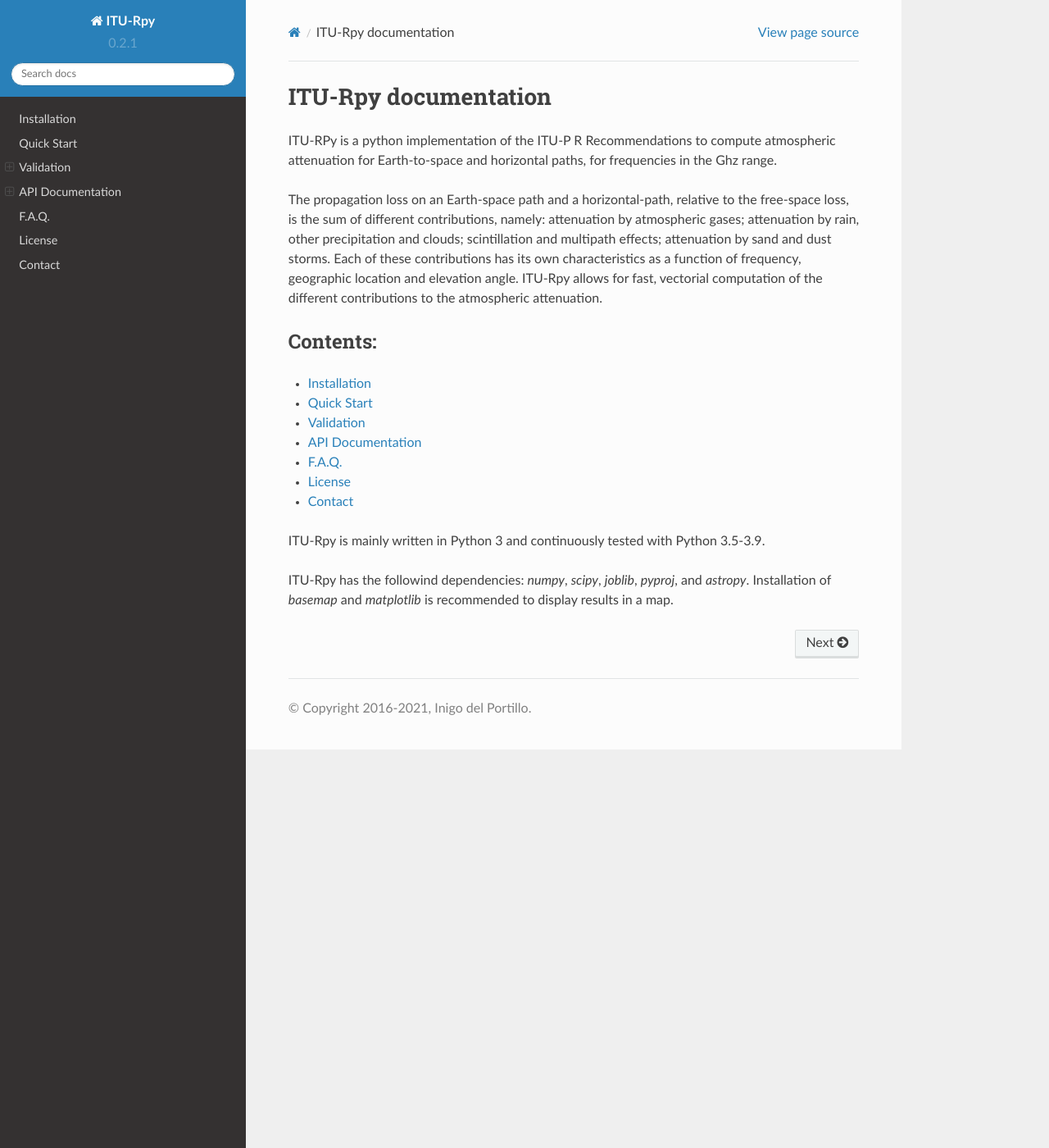
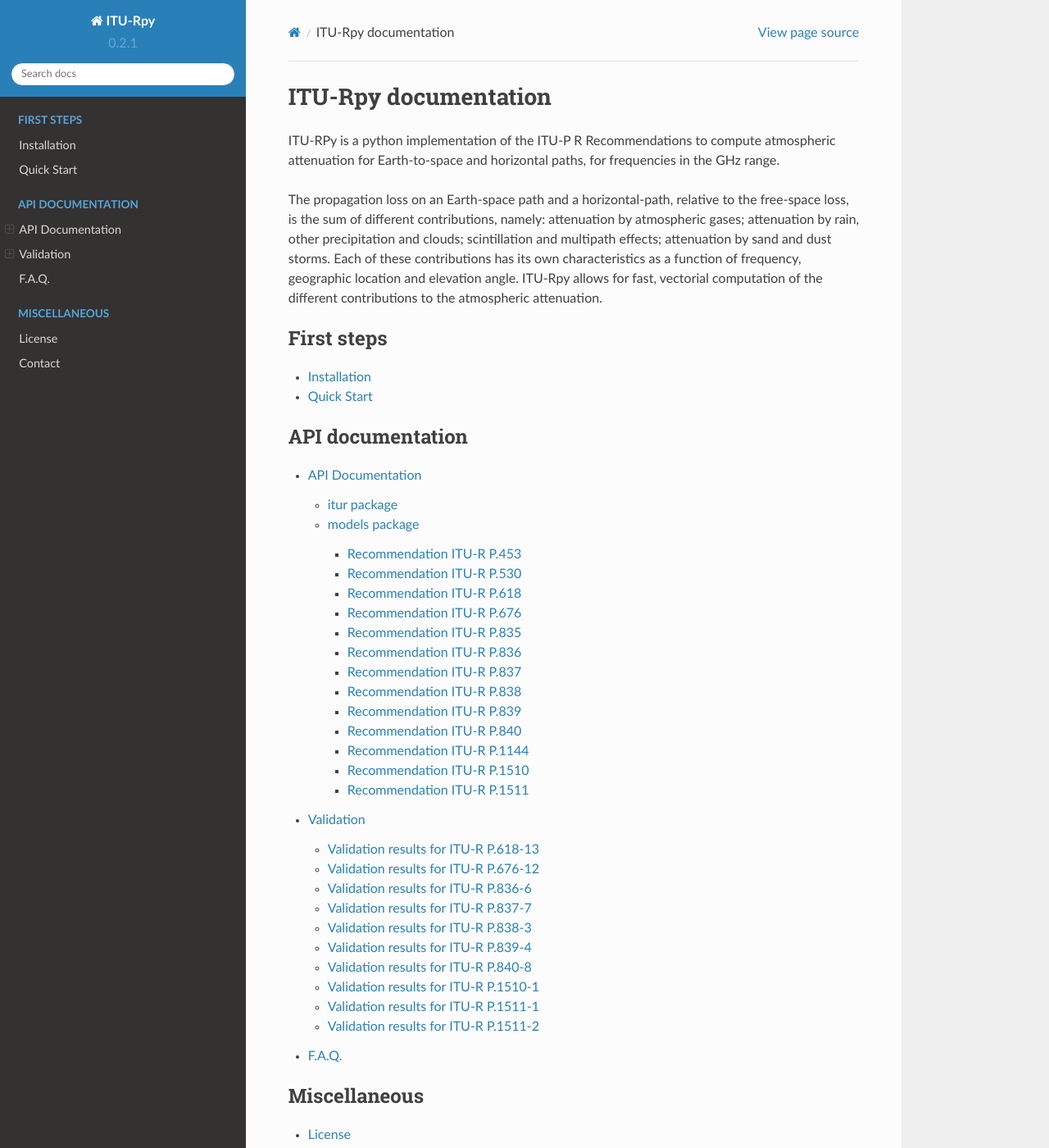
Before and after one commit to inigodelportillo/ITU-Rpy, a Sphinx documentation site: the page built from docs/index.rst, in a window 1280 px wide and 1400 px high. Shown: the whole window at 82% size. Built offline with Sphinx 7.4.7 and the Read the Docs theme 2.0.0, drawn with Linux system fonts in a browser that asks for light colours; some of the changed text lies outside the part shown.

Commit message:
Update docs index page
- Improved table of contents
- Added links to indices and tables

```diff
--- a/docs/index.rst
+++ b/docs/index.rst
@@ -1,36 +1,45 @@
 
 ITU-Rpy documentation
-=================================
-ITU-RPy  is a  python implementation of the ITU-P R Recommendations to compute
+=====================
+ITU-RPy is a python implementation of the ITU-P R Recommendations to compute
 atmospheric attenuation for Earth-to-space and horizontal paths,
-for frequencies in the Ghz range.
-
+for frequencies in the GHz range.
 
 The propagation loss on an Earth-space path and a horizontal-path, relative to the free-space loss, is the sum of different contributions, namely: attenuation by atmospheric gases; attenuation by rain, other precipitation and clouds; scintillation and multipath effects; attenuation by sand and dust storms. Each of these contributions has its own characteristics as a function of frequency, geographic location and elevation angle. ITU-Rpy allows for fast, vectorial computation of the different contributions to the atmospheric attenuation.
 
-Contents:
----------
 .. toctree::
    :titlesonly:
+   :caption: First steps
    :maxdepth: 1
 
    installation
    quickstart
+
+.. toctree::
+   :titlesonly:
+   :caption: API documentation
+   :maxdepth: 3
+
+   api
    validation
-   api
    faq
+
+.. toctree::
+   :titlesonly:
+   :caption: Miscellaneous
+   :maxdepth: 1
+
    license
    contact
+
+Indices and tables
+------------------
+
+* :ref:`genindex`
+* :ref:`modindex`
+* :ref:`search`
 
 
 ITU-Rpy is mainly written in Python 3 and continuously tested with Python 3.5-3.9.
 
 ITU-Rpy has the followind dependencies: `numpy`, `scipy`, `joblib`, `pyproj`, and `astropy`. Installation of `basemap` and `matplotlib` is recommended to display results in a map.
-
-
-.. Indices and tables
-.. ------------------
-..
-.. * :ref:`genindex`
-.. * :ref:`modindex`
-.. * :ref:`search`
```
